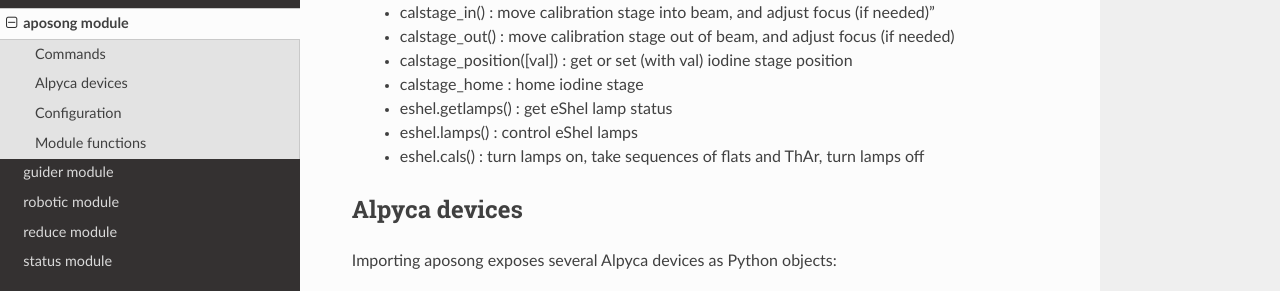
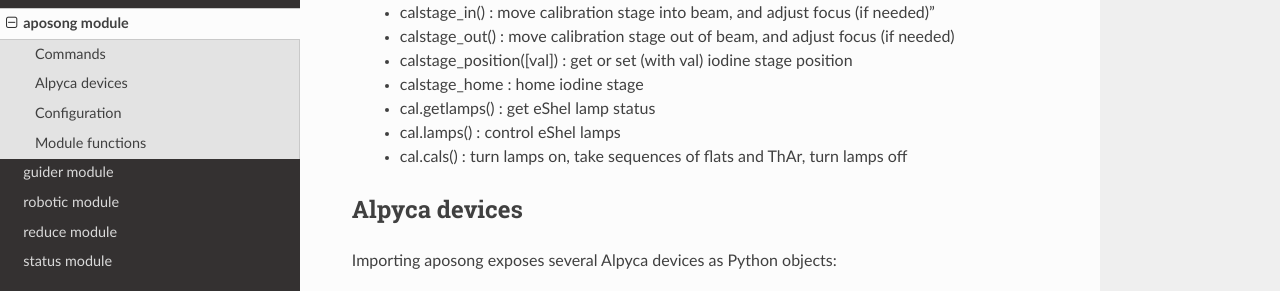
Before and after one commit to holtzmanjon/APOsong, a Sphinx documentation site: the page built from docs/aposong.txt, in a window 1280 px wide and 900 px high, scrolled down 1851 px. Shown: the part 159-450 px from the top of the window. Built offline with Sphinx 7.4.7 and the Read the Docs theme 3.1.0, drawn with Linux system fonts in a browser that asks for light colours.

Commit message:
eshel -> cal

```diff
--- a/docs/aposong.txt
+++ b/docs/aposong.txt
@@ -84,9 +84,9 @@ Calibration commands :
   - calstage_out() : move calibration stage out of beam, and adjust focus (if needed)
   - calstage_position([val]) : get or set (with val) iodine stage position
   - calstage_home : home iodine stage
-  - eshel.getlamps() : get eShel lamp status
-  - eshel.lamps() : control eShel lamps
-  - eshel.cals() : turn lamps on, take sequences of flats and ThAr, turn lamps off
+  - cal.getlamps() : get eShel lamp status
+  - cal.lamps() : control eShel lamps
+  - cal.cals() : turn lamps on, take sequences of flats and ThAr, turn lamps off
 
 Alpyca devices
 ++++++++++++++
```
